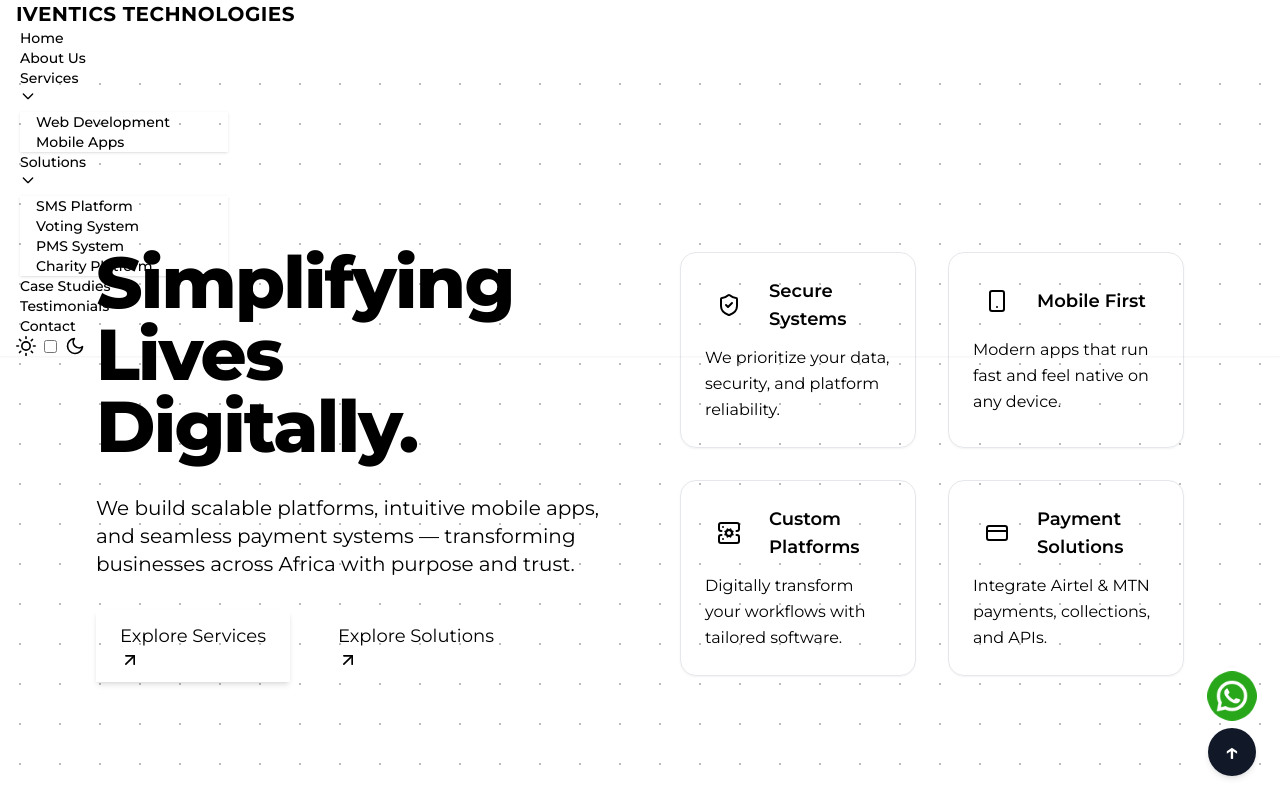
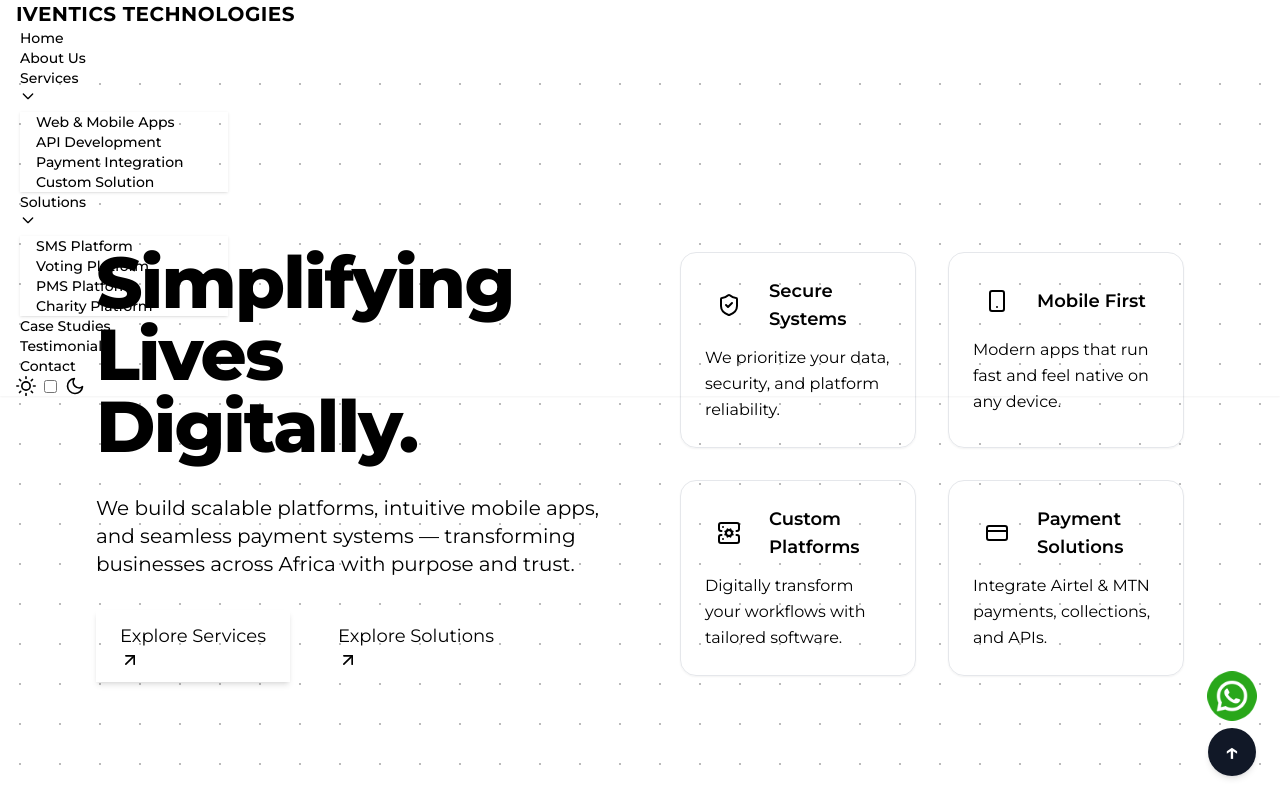
Before and after one commit to mohamuhsin/iventics, a Next.js app: page / in a window 1280 px wide. Shown: the top 800 px of the page. Built offline with nearby package versions, Linux system fonts and the light colour scheme.

Commit message:
updated sub menus

```diff
--- a/components/Navbar/navConfig.js
+++ b/components/Navbar/navConfig.js
@@ -4,16 +4,18 @@
     {
         label: "Services",
         children: [
-            { label: "Web Development", href: "/services" },
-            { label: "Mobile Apps", href: "/services" },
+            { label: "Web & Mobile Apps", href: "/services" },
+            { label: "API Development", href: "/services" },
+            { label: "Payment Integration", href: "/services" },
+            { label: "Custom Solution", href: "/services" },
         ],
     },
     {
         label: "Solutions",
         children: [
             { label: "SMS Platform", href: "/solutions" },
-            { label: "Voting System", href: "/solutions" },
-            { label: "PMS System", href: "/solutions" },
+            { label: "Voting Platform", href: "/solutions" },
+            { label: "PMS Platform", href: "/solutions" },
             { label: "Charity Platform", href: "/solutions" },
         ],
     },
```
